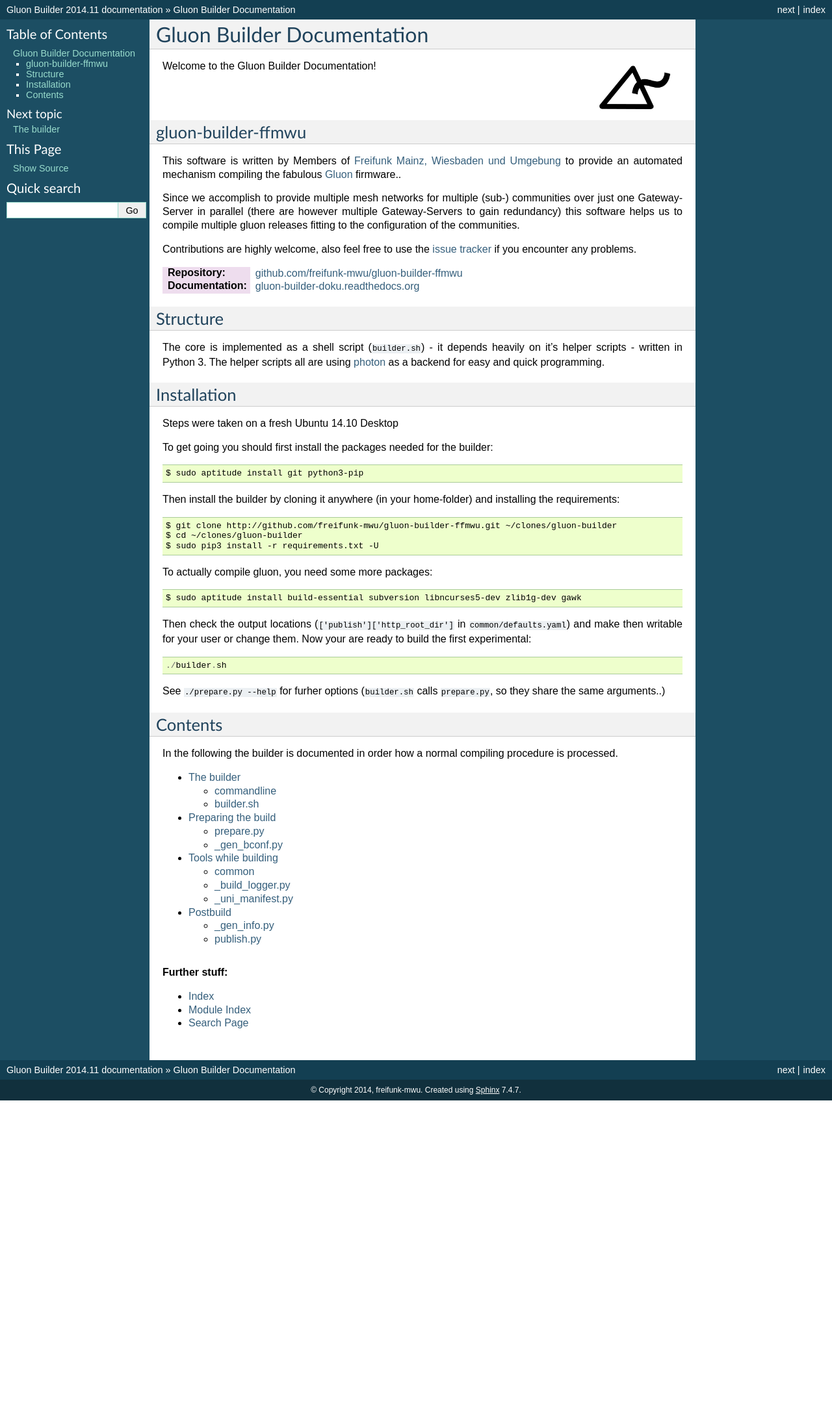
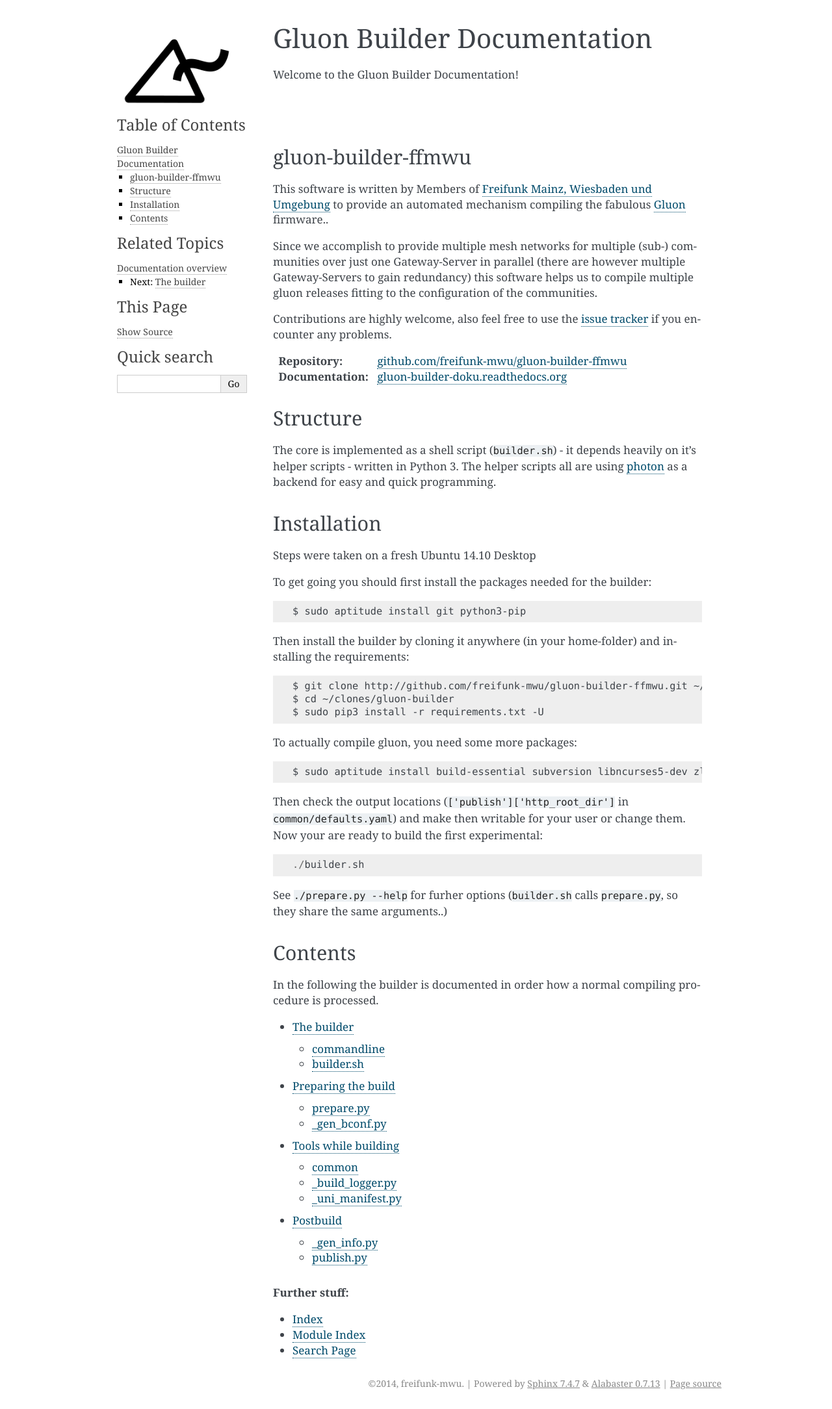
Before and after one commit to freifunk-mwu/gluon-builder-ffmwu, a Sphinx documentation site: the page built from docs/index.rst, in a window 1280 px wide. Shown: the whole page at 65% size. Built offline with Sphinx 7.4.7, drawn with Linux system fonts in a browser that asks for light colours; before the commit the page ends 1694 px from its top, so only the background shows below that.

Commit message:
Switch documentation theme to move Logo out of text

```diff
--- a/docs/conf.py
+++ b/docs/conf.py
@@ -107,12 +107,15 @@
 
 # The theme to use for HTML and HTML Help pages.  See the documentation for
 # a list of builtin themes.
-html_theme = 'classic'
+html_theme = 'alabaster'
 
 # Theme options are theme-specific and customize the look and feel of a theme
 # further.  For a list of options available for each theme, see the
 # documentation.
-#html_theme_options = {}
+html_theme_options = {
+    'sidebar_includehidden': False,
+    'show_related': True
+}
 
 # Add any paths that contain custom themes here, relative to this directory.
 #html_theme_path = []
@@ -126,7 +129,7 @@
 
 # The name of an image file (relative to this directory) to place at the top
 # of the sidebar.
-#html_logo = None
+html_logo = '_static/photon_builder.png'
 
 # The name of an image file (within the static path) to use as favicon of the
 # docs.  This file should be a Windows icon file (.ico) being 16x16 or 32x32
--- a/docs/index.rst
+++ b/docs/index.rst
@@ -1,12 +1,6 @@
 
 Gluon Builder Documentation
 ===========================
-
-.. image:: _static/photon_builder.png
-    :scale: 15%
-    :align: right
-    :alt: gluon builder logo, not a brick trowel with a moustache
-
 
 Welcome to the Gluon Builder Documentation!
 
```
